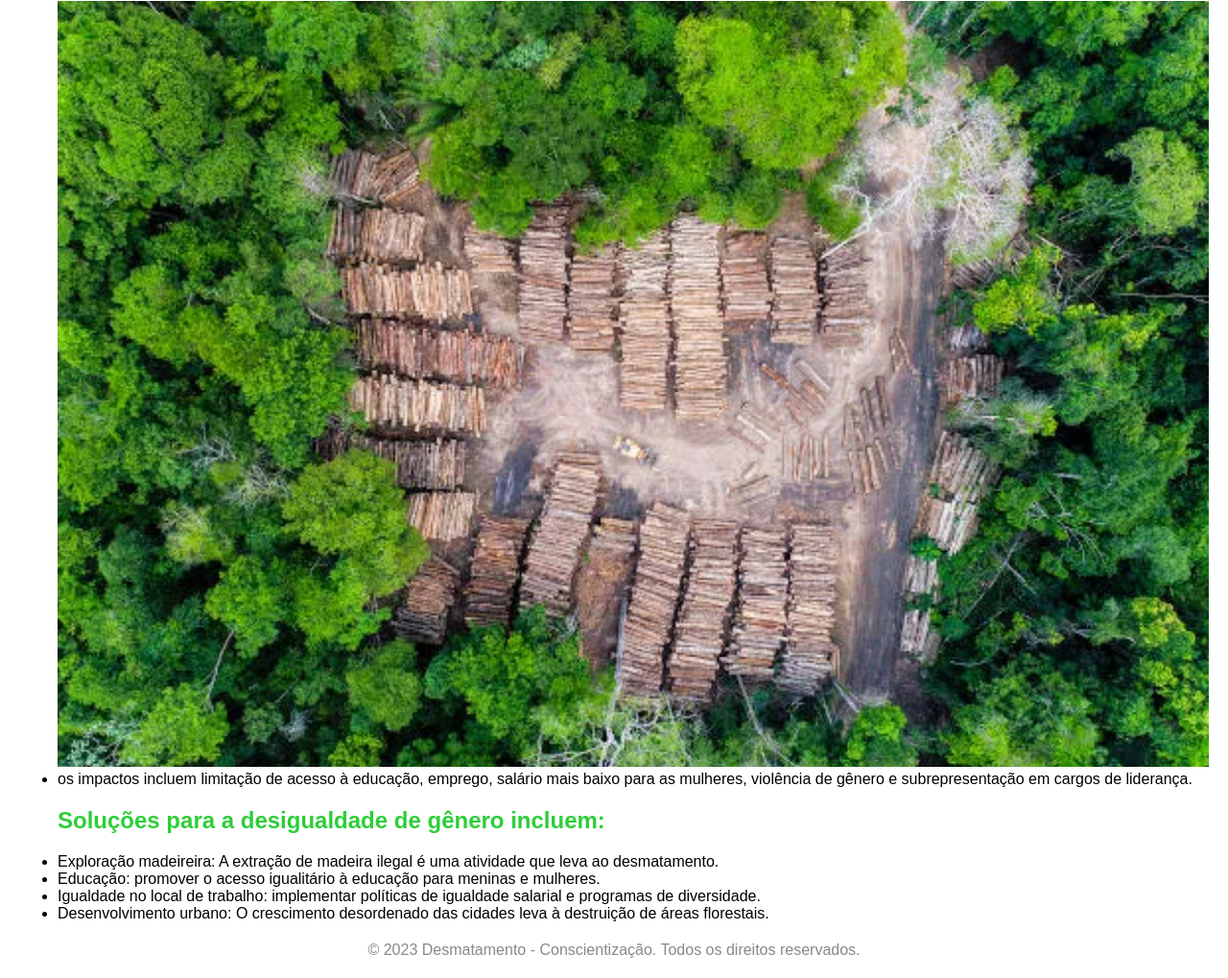
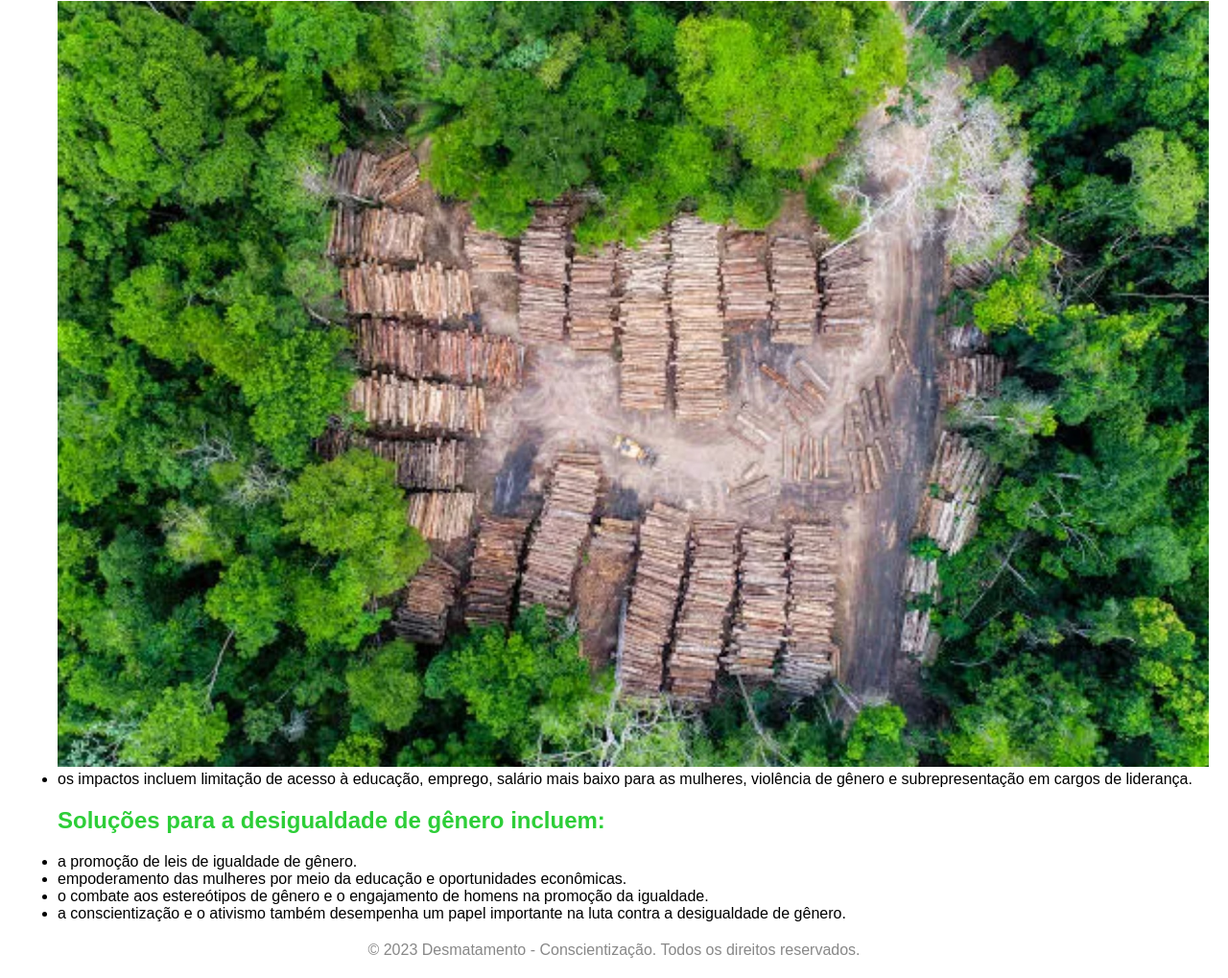
Before and after one commit to thaylinda19/trabprog, a plain HTML site: page causas.html in a window 1280 px wide. Shown: the part 219-1238 px from the top of the page at 96% size. Drawn offline with Linux system fonts and the light colour scheme.

Commit message:
Update causas.html

```diff
--- a/causas.html
+++ b/causas.html
@@ -31,10 +31,11 @@
         <li> os impactos incluem limitação de acesso à educação, emprego, salário mais baixo para as mulheres, violência
           de gênero e subrepresentação em cargos de liderança.</li>
         <h2> Soluções para a desigualdade de gênero incluem:</h2>
-        <li>Exploração madeireira: A extração de madeira ilegal é uma atividade que leva ao desmatamento.</li>
-        <li> Educação: promover o acesso igualitário à educação para meninas e mulheres.</li>
-        <li> Igualdade no local de trabalho: implementar políticas de igualdade salarial e programas de diversidade.</li>
-        <li>Desenvolvimento urbano: O crescimento desordenado das cidades leva à destruição de áreas florestais.</li>
+        <li> a promoção de leis de igualdade de gênero.</li>
+        <li> empoderamento das mulheres por meio da educação e oportunidades econômicas.</li>
+        <li> o combate aos estereótipos de gênero e o engajamento de homens na promoção da igualdade.</li>
+        <li> a conscientização e o ativismo também desempenha um papel importante na luta contra a desigualdade de gênero.</li>
+
       </ul>
     </section>
   </main>
```
